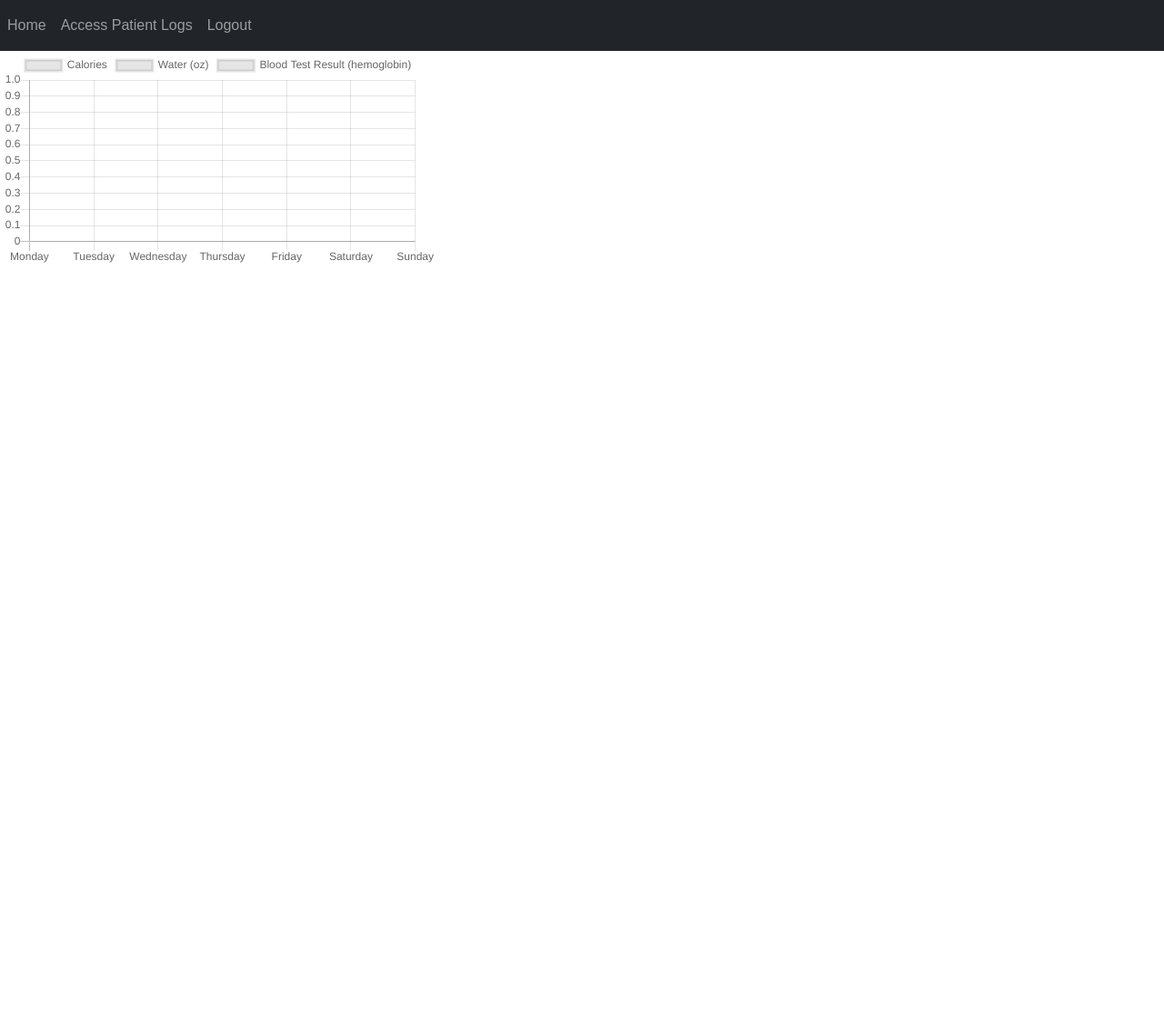
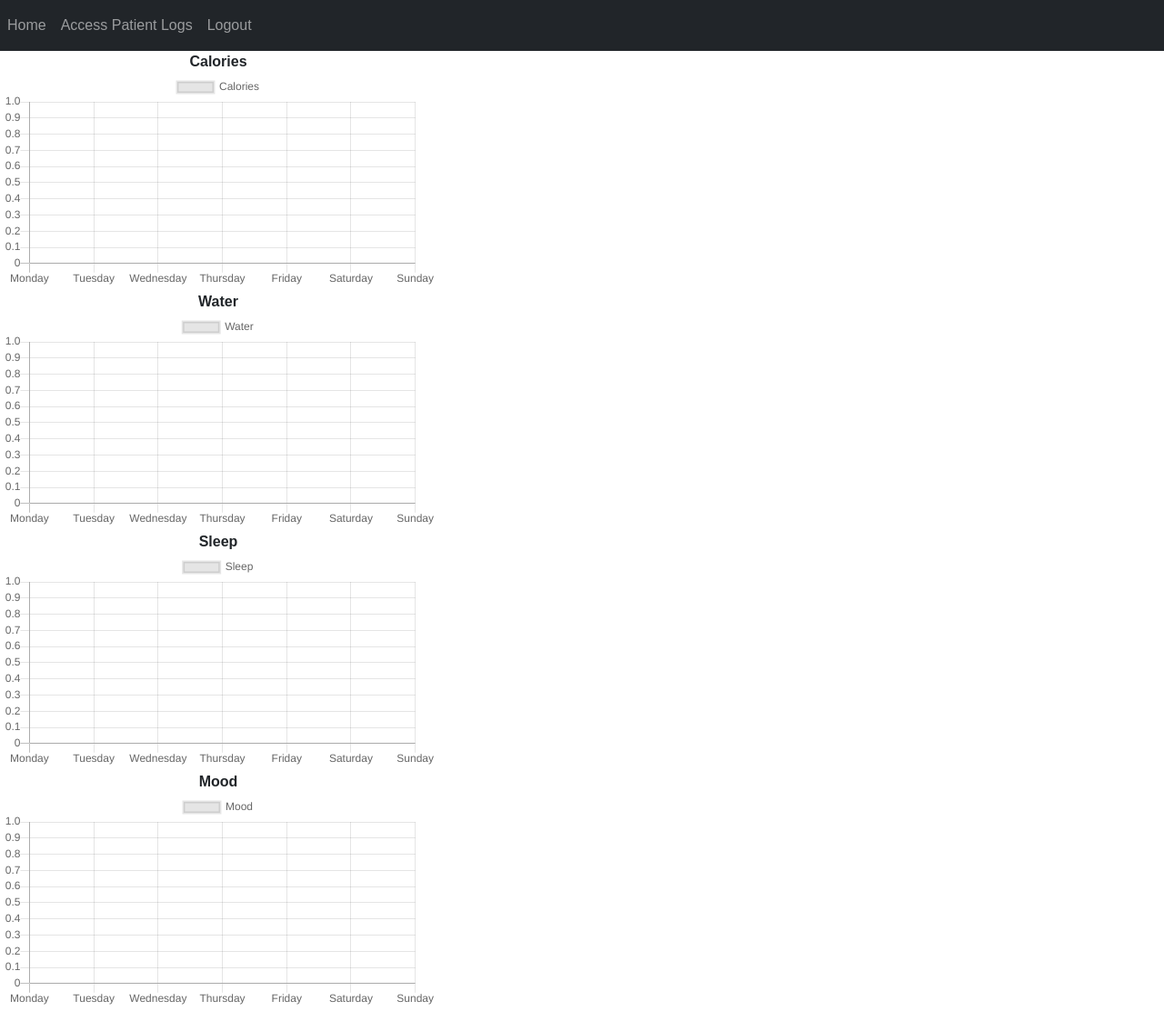
Before and after one commit to SophiaMVaughn/Treeo, a Django app: page /patient_log/log-chart/1 in a window 1280 px wide. Shown: the whole page at 91% size. Before the commit the page ends 289 px from the top, so only its background shows below. Run offline with Django 3.2, Linux system fonts and the light colour scheme; data that the repository does not hold is empty; parts of the project's set-up code (start-up, migrations or seed data) failed here and were passed over.

Commit message:
small html change

```diff
--- a/templates/patient_log/chart_View.html
+++ b/templates/patient_log/chart_View.html
@@ -2,10 +2,16 @@
 {% block content %}
 {% load static %}
   <div id="container" style="width: 75%;">
-    <canvas id="pie-chart"></canvas>
+    <b>Calories</b>
+    <canvas id="calories-chart"></canvas>
+    <b>Water</b>
+    <canvas id="water-chart"></canvas>
+    <b>Sleep</b>
+    <canvas id="sleep-chart"></canvas>
+    <b>Mood</b>
+    <canvas id="mood-chart"></canvas>
   </div>
-  <!-- backgroundColor: ['#696969', '#808080', '#A9A9A9', '#C0C0C0', '#D3D3D3'],label: 'Calories',fill: false}, -->
-
+<!--1,point color also?,point color,4,5 look up a reference guide or one of the examples https://www.chartjs.org/samples/latest/ idk-->
   <script src="https://cdn.jsdelivr.net/npm/chart.js@2.9.3/dist/Chart.min.js"></script>
   <script>
 
@@ -14,21 +20,54 @@
       data: {
         datasets: [{
           data: {{ data|safe }},
-          backgroundColor: ['#FFFFFF', '#FFFFFF', '#FFFFFF', '#FFFFFF', '#FFFFFF'],label: 'Calories',fill: false},
-          {
+          backgroundColor: ['#696969', '#808080', '#A9A9A9', '#C0C0C0', '#D3D3D3'],label: 'Calories',fill: false},
+          ],
+        labels: {{ labels|safe }}
+      },
+      options: {responsive: true}
+    };
+    var config2 = {
+      type: 'line',
+      data: {
+        datasets: [{
           data: {{ data2|safe }},
-          backgroundColor: ['#696969', '#808080', '#A9A9A9', '#C0C0C0', '#D3D3D3'],label: 'Water (oz)',fill: false},
-          {
+          backgroundColor: ['#696969', '#808080', '#A9A9A9', '#C0C0C0', '#D3D3D3'],label: 'Water',fill: false},
+          ],
+        labels: {{ labels|safe }}
+      },
+      options: {responsive: true}
+    };
+        var config3 = {
+      type: 'line',
+      data: {
+        datasets: [{
           data: {{ data3|safe }},
-          backgroundColor: ['#696969', '#808080', '#A9A9A9', '#C0C0C0', '#D3D3D3'],label: 'Blood Test Result (hemoglobin)',fill: false},
+          backgroundColor: ['#696969', '#808080', '#A9A9A9', '#C0C0C0', '#D3D3D3'],label: 'Sleep',fill: false},
+          ],
+        labels: {{ labels|safe }}
+      },
+      options: {responsive: true}
+    };
+        var config4 = {
+      type: 'line',
+      data: {
+        datasets: [{
+          data: {{ data4|safe }},
+          backgroundColor: ['#696969', '#808080', '#A9A9A9', '#C0C0C0', '#D3D3D3'],label: 'Mood',fill: false},
           ],
         labels: {{ labels|safe }}
       },
       options: {responsive: true}
     };
     window.onload = function() {
-      var ctx = document.getElementById('pie-chart').getContext('2d');
-      window.myPie = new Chart(ctx, config);
+      var ctx = document.getElementById('calories-chart').getContext('2d');
+      var myChart  = new Chart(ctx, config);
+      var ctx2 = document.getElementById('water-chart').getContext('2d');
+      var myChart2 = new Chart(ctx2, config2);
+      var ctx3 = document.getElementById('sleep-chart').getContext('2d');
+      var myChart3 = new Chart(ctx3, config3);
+      var ctx4 = document.getElementById('mood-chart').getContext('2d');
+      var myChart4 = new Chart(ctx4, config4);
     };
 
   </script>
```
Also changed, not shown: templates/users_acc/base.html (+15 -1 lines).
